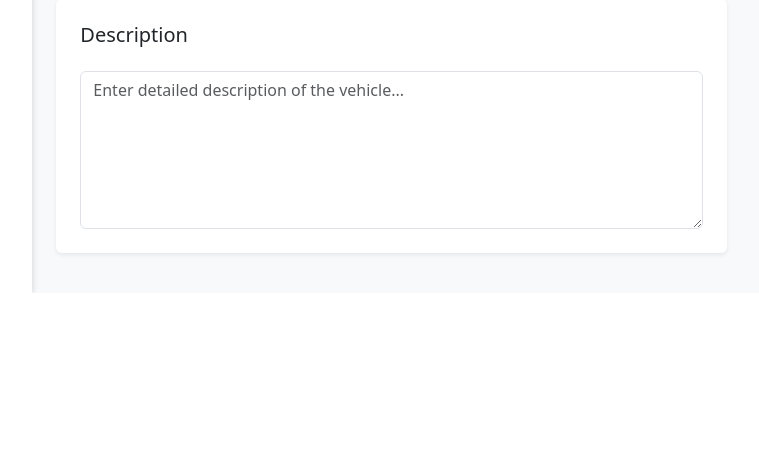
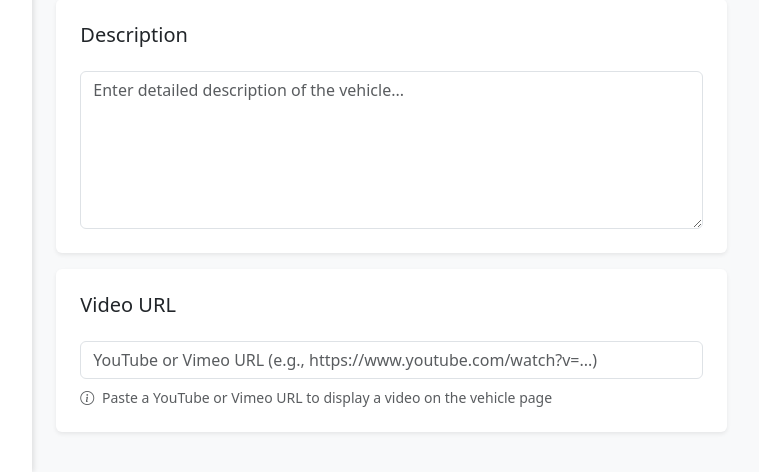
Before and after one commit to snazzyie/cardealer.tools, a PHP site: template views/vehicles/vehicle-form.php in a window 1280 px wide. Shown: the part 1059-1531 px from the top of the page, without its empty margins (181-940 px from the left). Before the commit the page ends 1352 px from the top, so only its background shows below. Run offline with PHP 8.4, Linux system fonts and the light colour scheme; the template is opened without the code that fills it, so the values that code supplies are empty.

Commit message:
🎥 Vehicle Video URL Support Added
YouTube/Vimeo video embed support for vehicles:

**Database Changes:**
- Added video_url VARCHAR(500) to vehicles table
- Migration script for existing installations (database_migrations/001_add_video_url_to_vehicles.sql)
- Updated database_install.sql for new installations

**Form Updates:**
- Added video_url field to vehicle-form.php controller
- Added Video URL input card to vehicle form view
- URL validation (accepts YouTube/Vimeo URLs)
- Helpful placeholder and instruction text

**Features:**
- Dealers can add YouTube or Vimeo video URLs
- Video field appears in vehicle detail views
- Optional field (not required)
- Stores full embed URL

Example URLs supported:
- https://www.youtube.com/watch?v=VIDEO_ID
- https://www.vimeo.com/VIDEO_ID

Dealerships can now showcase video walkarounds, test drives, and detailed vehicle tours.

```diff
--- a/app/controllers/vehicles/vehicle-form.php
+++ b/app/controllers/vehicles/vehicle-form.php
@@ -81,6 +81,7 @@ if ($_SERVER['REQUEST_METHOD'] === 'POST') {
             'nct_expiry' => !empty($_POST['nct_expiry']) ? $_POST['nct_expiry'] : null,
             'mot_expiry' => !empty($_POST['mot_expiry']) ? $_POST['mot_expiry'] : null,
             'description' => trim($_POST['description'] ?? ''),
+            'video_url' => trim($_POST['video_url'] ?? ''),
             'status' => $_POST['status'] ?? 'available',
             'is_featured' => isset($_POST['is_featured']) ? 1 : 0,
             'is_premium' => isset($_POST['is_premium']) ? 1 : 0
--- a/database_install.sql
+++ b/database_install.sql
@@ -95,6 +95,7 @@ CREATE TABLE IF NOT EXISTS vehicles (
     nct_expiry DATE,
     mot_expiry DATE,
     description TEXT,
+    video_url VARCHAR(500),
     features JSON,
     status ENUM('available', 'reserved', 'sold', 'coming-soon') DEFAULT 'available',
     is_featured TINYINT DEFAULT 0,
--- a/views/vehicles/vehicle-form.php
+++ b/views/vehicles/vehicle-form.php
@@ -261,6 +261,20 @@
                                                   placeholder="Enter detailed description of the vehicle..."><?= htmlspecialchars($vehicle_data['description'] ?? '') ?></textarea>
                                     </div>
                                 </div>
+
+                                <!-- Video URL -->
+                                <div class="card border-0 shadow-sm mb-3">
+                                    <div class="card-body p-4">
+                                        <h5 class="mb-4">Video URL</h5>
+                                        <input type="url" class="form-control" name="video_url"
+                                               placeholder="YouTube or Vimeo URL (e.g., https://www.youtube.com/watch?v=...)"
+                                               value="<?= htmlspecialchars($vehicle_data['video_url'] ?? '') ?>">
+                                        <small class="text-muted mt-2 d-block">
+                                            <i class="bi bi-info-circle me-1"></i>
+                                            Paste a YouTube or Vimeo URL to display a video on the vehicle page
+                                        </small>
+                                    </div>
+                                </div>
                             </div>
 
                             <div class="col-lg-4">
```
Also changed, not shown: database_migrations/001_add_video_url_to_vehicles.sql (added, +7 -0 lines).
